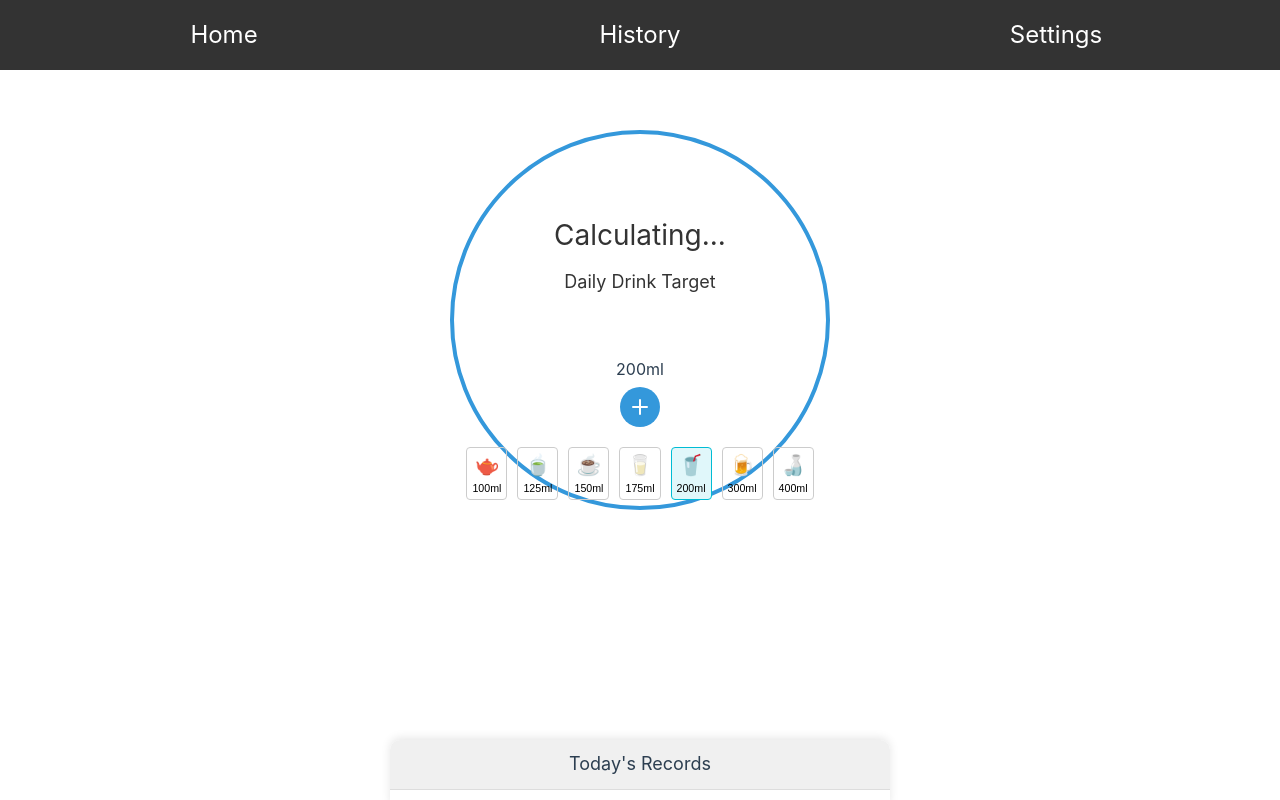
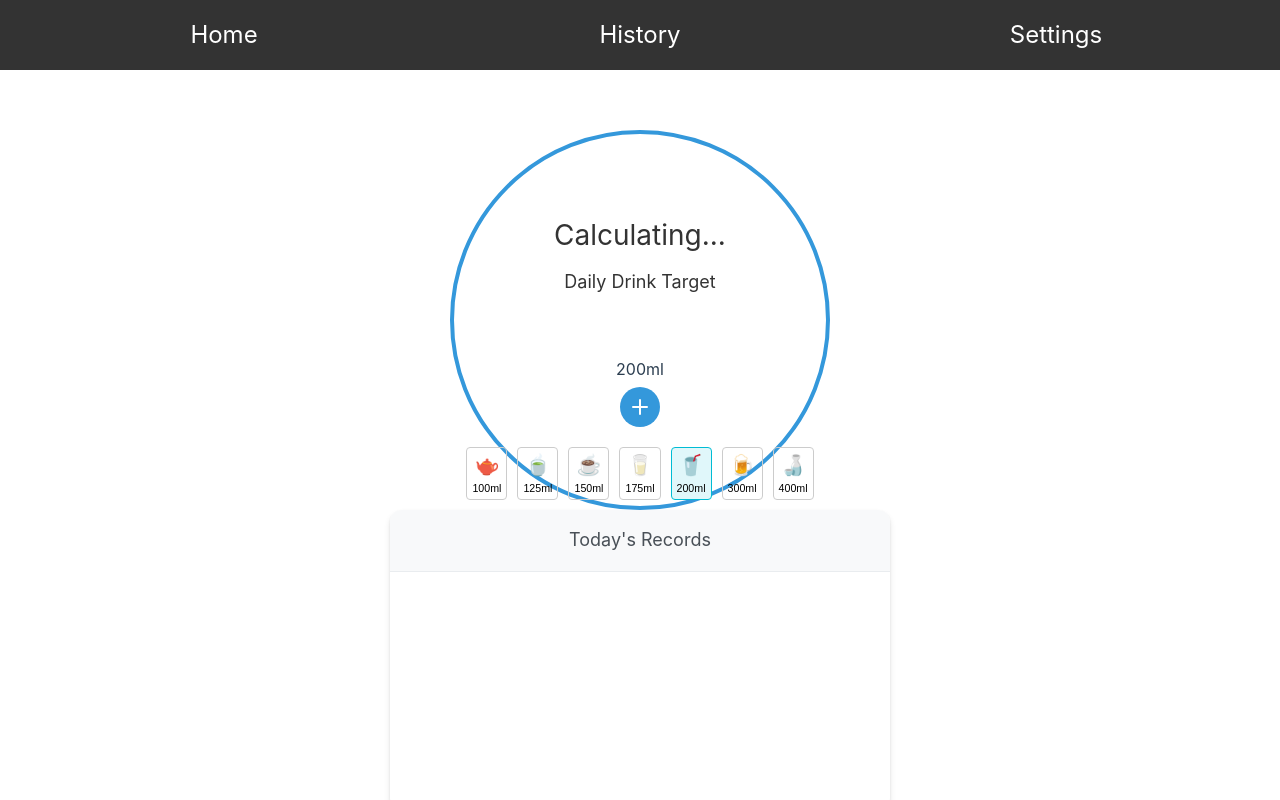
Before and after one commit to JustasDaugi/hydration-tracker, a Vue app: page / in a window 1280 px wide. Both pictures are taken after a click on the button "OK". Built offline with nearby package versions, Linux system fonts and the light colour scheme; what vue-datepicker-next would draw is missing.

Commit message:
feat: add new feature to reset records for new day, add css for styling the records list container

```diff
--- a/src/views/HomeView/components/TodaysRecords.vue
+++ b/src/views/HomeView/components/TodaysRecords.vue
@@ -1,22 +1,45 @@
 <script setup>
-import { ref, onMounted, watch, onUnmounted } from 'vue'
+import { ref, onMounted, watch, onUnmounted, nextTick } from 'vue'
 import emitter from './eventBus'
 
 const records = ref([])
+const lastSavedDate = ref('')
+const recordsList = ref(null)
 
 const addRecord = (record) => {
-  records.value.unshift(record)
+  checkAndResetRecords()
+  records.value.push(record)
   saveRecords()
+  nextTick(() => {
+    if (recordsList.value) {
+      recordsList.value.scrollTop = recordsList.value.scrollHeight
+    }
+  })
 }
 
 const saveRecords = () => {
+  const currentDate = new Date().toDateString()
   localStorage.setItem('todaysRecords', JSON.stringify(records.value))
+  localStorage.setItem('lastSavedDate', currentDate)
+  lastSavedDate.value = currentDate
 }
 
 const loadRecords = () => {
   const savedRecords = localStorage.getItem('todaysRecords')
-  if (savedRecords) {
+  const savedDate = localStorage.getItem('lastSavedDate')
+
+  if (savedRecords && savedDate) {
+    lastSavedDate.value = savedDate
+    checkAndResetRecords()
     records.value = JSON.parse(savedRecords)
+  }
+}
+
+const checkAndResetRecords = () => {
+  const currentDate = new Date().toDateString()
+  if (currentDate !== lastSavedDate.value) {
+    records.value = []
+    lastSavedDate.value = currentDate
   }
 }
 
@@ -37,12 +60,13 @@ watch(records, () => {
 <template>
   <div class="todays-records">
     <h2 class="records-header"><strong>Today's Records</strong></h2>
-    <div class="records-list">
-      <ul>
-        <li v-for="(record, index) in records" :key="index">
-          {{ record.time }} - {{ record.cupSize }}ml
-        </li>
-      </ul>
+    <div class="records-list-container">
+      <div class="records-list" ref="recordsList">
+        <div v-for="(record, index) in records" :key="index" class="record-item">
+          <span class="record-time">{{ record.time }}</span>
+          <span class="record-amount">{{ record.cupSize }}ml</span>
+        </div>
+      </div>
     </div>
   </div>
 </template>
@@ -50,38 +74,77 @@ watch(records, () => {
 <style scoped>
 .todays-records {
   background-color: white;
-  box-shadow: 0 -2px 10px rgba(0, 0, 0, 0.1);
+  box-shadow: 0 4px 6px rgba(0, 0, 0, 0.1), 0 1px 3px rgba(0, 0, 0, 0.08);
+  border-radius: 12px;
+  overflow: hidden;
   display: flex;
   flex-direction: column;
-  max-height: 25vh;
-  width: 100%;
-  border-radius: 10px;
+  height: 300px;
+}
+
+.records-header {
+  background-color: #f8f9fa;
+  padding: 16px;
+  font-size: 1.2em;
+  margin: 0;
+  text-align: center;
+  border-bottom: 1px solid #e9ecef;
+  color: #495057;
+  flex-shrink: 0;
+}
+
+.records-list-container {
+  flex-grow: 1;
   overflow: hidden;
 }
 
-.records-header {
-  font-size: 1.2em;
-  padding: 10px;
-  margin: 0;
-  text-align: center;
-  background-color: #f0f0f0;
-  border-bottom: 1px solid #ddd;
+.records-list {
+  height: 100%;
+  overflow-y: auto;
+  scrollbar-width: thin;
+  scrollbar-color: #ced4da #f8f9fa;
 }
 
-.records-list {
-  overflow-y: auto;
-  padding: 10px;
-  flex-grow: 1;
+.records-list::-webkit-scrollbar {
+  width: 6px;
 }
 
-ul {
-  list-style-type: none;
-  padding: 0;
-  margin: 0;
+.records-list::-webkit-scrollbar-track {
+  background: #f8f9fa;
 }
 
-li {
-  margin-bottom: 5px;
-  font-size: 0.9em;
+.records-list::-webkit-scrollbar-thumb {
+  background-color: #ced4da;
+  border-radius: 3px;
+}
+
+.record-item {
+  display: grid;
+  grid-template-columns: 1fr 1fr 1fr;
+  align-items: center;
+  margin-bottom: 8px;
+  border-radius: 8px;
+  transition: background-color 0.3s ease;
+  background-color: #f8f9fa;
+  padding: 16px;
+}
+
+.record-item:hover {
+  background-color: #e9ecef;
+}
+
+.record-time, .record-amount {
+  font-weight: 500;
+}
+
+.record-time {
+  justify-self: start;
+}
+
+.record-amount {
+  justify-self: center;
+  grid-column: 2;
+  font-weight: 600;
+  color: #3498db;
 }
 </style>
```
